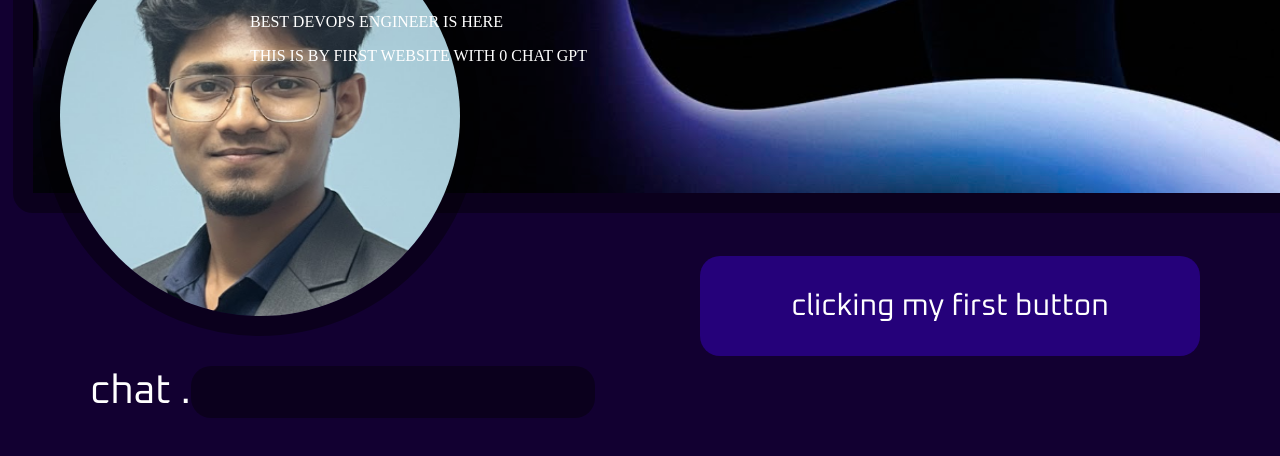
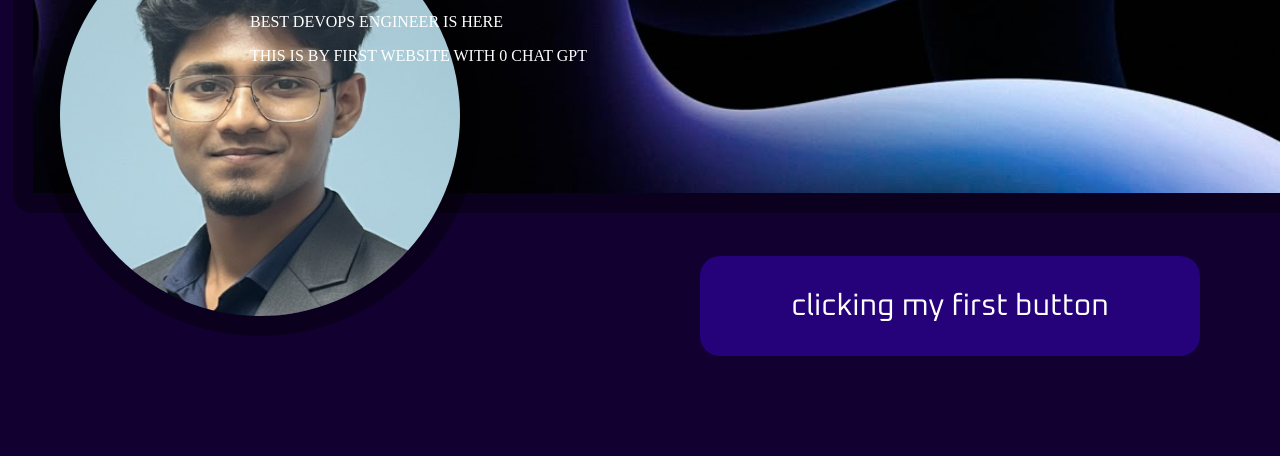
Before and after one commit to Yogendthira/MYFIRST-WEBSITE, a plain HTML site: page new.html in a window 1280 px wide. Shown: the part 154-610 px from the top of the page. Drawn offline with Linux system fonts and the light colour scheme; a web font is replaced by a local one.

Commit message:
remove text box

```diff
--- a/new.html
+++ b/new.html
@@ -17,10 +17,6 @@
 
     <button>clicking my first button</button>
 
-    <form>
-<label>chat .</label>
 
-<input type="text" name=" input 1" class="textbox" >
-    </form>
 
     </BODY>
--- a/style.css
+++ b/style.css
@@ -81,16 +81,3 @@ transition: 0.3s;
     color:rgb(0, 0, 0,);
     background-color: rgb(0, 0, 0,0.4);
 }
-
-label{
-    font-size: 40px;
-    color: rgb(255, 255, 255);
-    font-family:'OXANIUM' ;
-}
-
-form{
-    position:absolute;
-    top:520px;
-    left:90px;
-
-}
```
